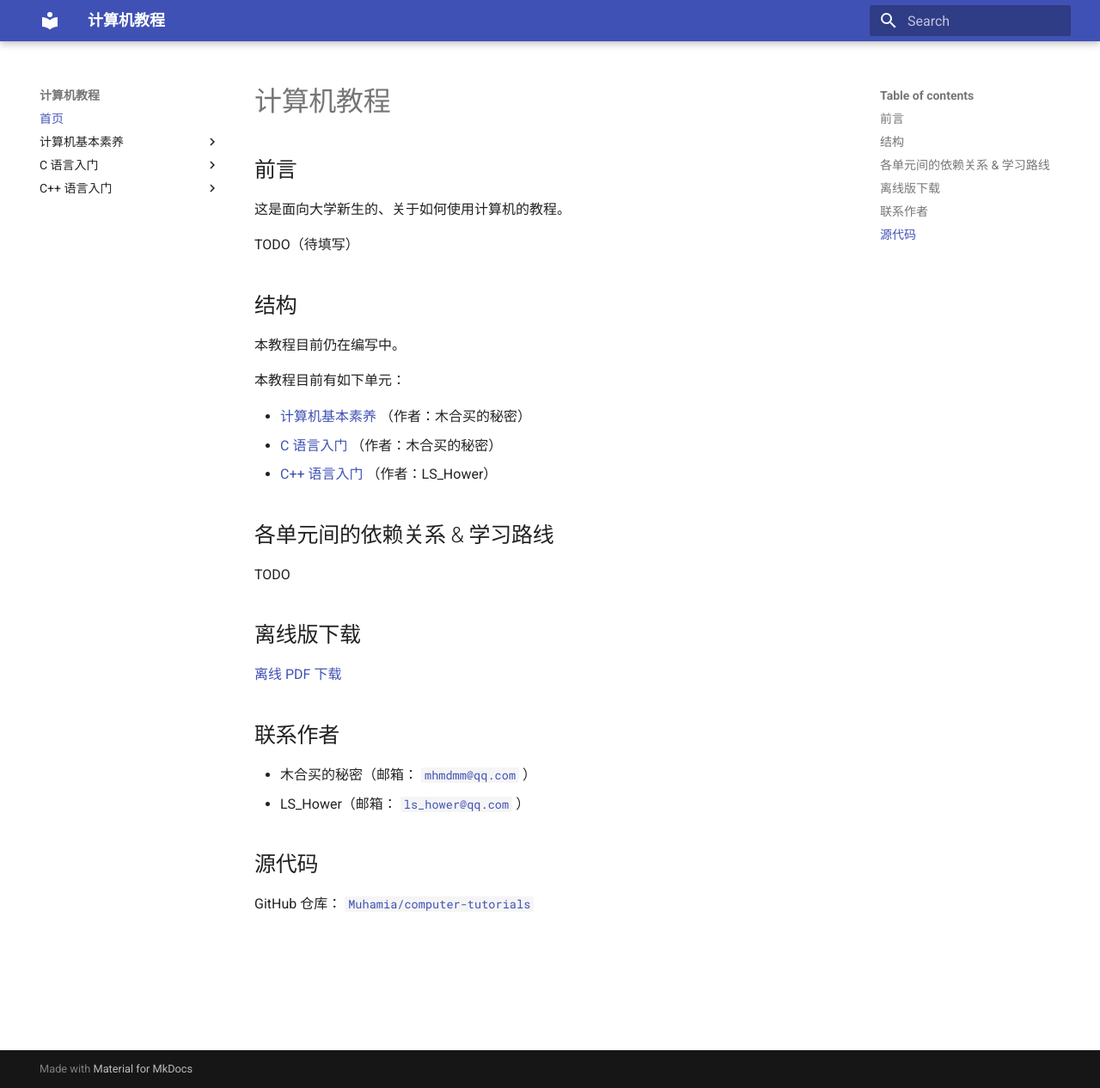
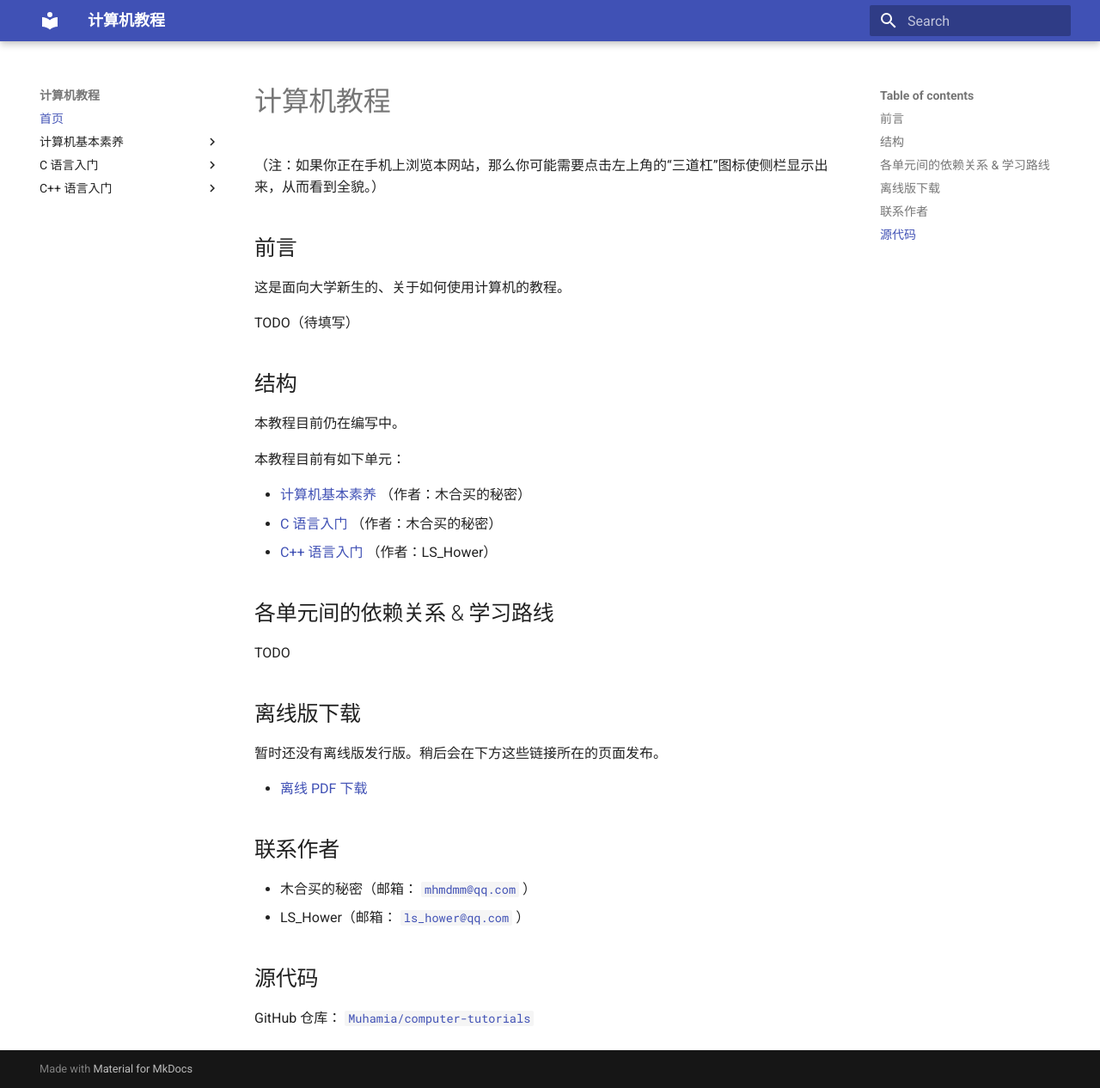
Before and after one commit to Muhamia/computer-tutorials, an MkDocs documentation site: the page built from docs/index.md, in a window 1280 px wide and 1266 px high. Shown: the whole window at 86% size. Built offline with MkDocs 1.6.1 and Material for MkDocs 9.7.7, drawn with Linux system fonts in a browser that asks for light colours.

Commit message:
Update main page

```diff
--- a/docs/index.md
+++ b/docs/index.md
@@ -1,4 +1,6 @@
 # 计算机教程
+
+（注：如果你正在手机上浏览本网站，那么你可能需要点击左上角的“三道杠”图标使侧栏显示出来，从而看到全貌。）
 
 ## 前言
 
@@ -22,7 +24,9 @@ TODO
 
 ## 离线版下载
 
-[离线 PDF 下载](https://github.com/Muhamia/computer-tutorials/releases)
+暂时还没有离线版发行版。稍后会在下方这些链接所在的页面发布。
+
+- [离线 PDF 下载](https://github.com/Muhamia/computer-tutorials/releases)
 
 ## 联系作者
 
```
